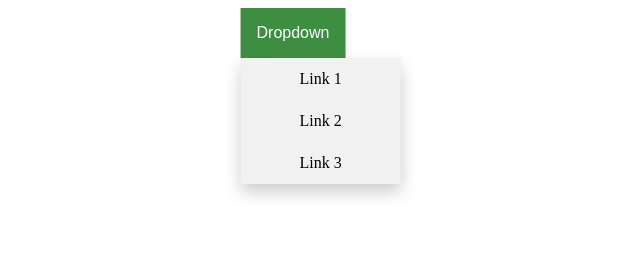
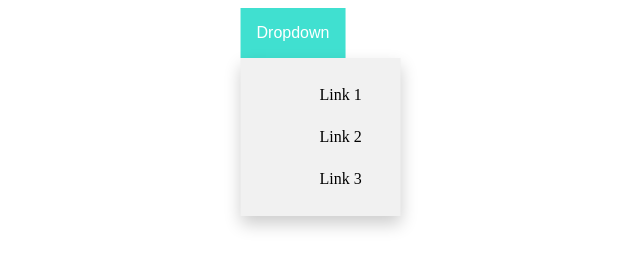
Before and after one commit to SiddharthKhattar/Odin-Test-2, a plain HTML site: page index.html in a window 1280 px wide. In both pictures the pointer is over the button "Dropdown". Shown: the whole page, without its empty margins (347-987 px from the left). Drawn offline with Linux system fonts and the light colour scheme.

Commit message:
COMPLETE SOLUTION

```diff
--- a/index.html
+++ b/index.html
@@ -37,9 +37,11 @@
 <div class="dropdown-container">
   <button class="dropdown-menu">Dropdown</button>
   <div class="item-list">
+    <ul>
     <a href="#">Link 1</a>
     <a href="#">Link 2</a>
     <a href="#">Link 3</a>
+
   </div>
 </div>
 
--- a/style.css
+++ b/style.css
@@ -8,7 +8,7 @@
 .dropdown-menu {
   /* position: relative; border: none; */
 
-  background-color: #04AA6D;
+  background-color: turquoise;
   color: white;
   padding: 16px;
   font-size: 16px;
@@ -27,6 +27,8 @@
     display: inline-block; text-align: center;
     left: 50%;
     transform: translateX(-50%);
+    bottom: 60%;
+    transform:translateZ(-60%) ;
 
 }
 
@@ -65,4 +67,25 @@
 
 .item-list a:hover {background-color: #ddd;}
 .dropdown-container:hover .item-list {display: block;}
-.dropdown-container:hover .dropdown-menu {background-color: #3e8e41;}
+.dropdown-container:hover .dropdown-menu {background-color:turquoise;}
+
+ul {
+  overflow: hidden;
+  max-height: 50;
+  transition: 0.25s ease-out;
+}
+
+.dropdown-menu:hover ul {
+  max-height: 500px;
+  transition: max-height 0.5s ease-out;
+}
+
+button:hover {
+  cursor: pointer;
+  background-color: rgb(59, 232, 255);
+}
+
+ul li:hover {
+  cursor: pointer;
+  background-color: #ddd;
+}
```
